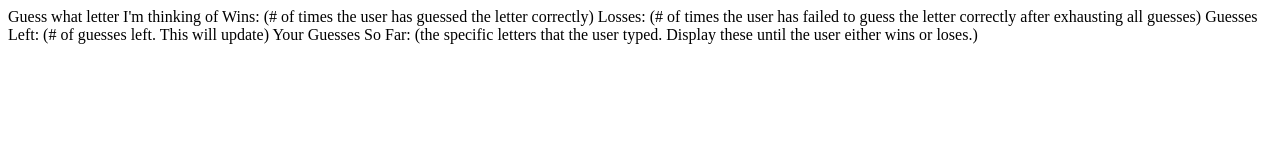
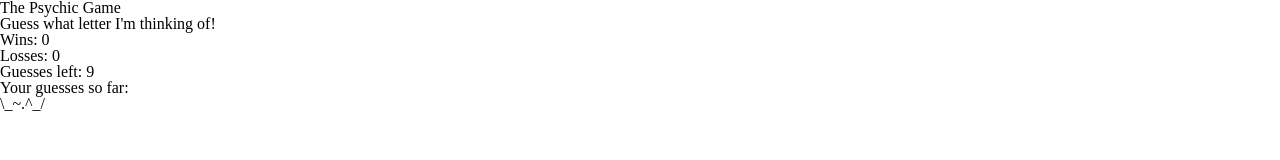
Before and after one commit to stsend90/Psychic-game, a plain HTML site: page index.html in a window 1280 px wide. Drawn offline with Linux system fonts and the light colour scheme.

Commit message:
basic html

```diff
--- a/index.html
+++ b/index.html
@@ -1,9 +1,33 @@
-Guess what letter I'm thinking of
+<!DOCTYPE html>
+<html lang="en-us">
 
-Wins: (# of times the user has guessed the letter correctly)
+<head>
+	<meta charset="UTF-8">
+	<title>Psychic Game</title>
+	<link rel="stylesheet" type="text/css" href="assets/css/reset.css">
+    <link rel="stylesheet" type="text/css" href="assets/css/style.css">
+	<script type="text/javascript" src="assets/javascript/game.js"></script>
+</head>
+<body>
+	<header id=banner>
+		<div class="container">
+			<h1>The Psychic Game</h1>
+		</div>
+	</header>
 
-Losses: (# of times the user has failed to guess the letter correctly after exhausting all guesses)
+	<div id="game" class="main-container">
+		<p>Guess what letter I'm thinking of!</p>
+		<p>Wins: 0</p>
+        <p>Losses: 0</p>
+        <p>Guesses left: 9</p>
+        <p>Your guesses so far: </p>
+	</div>
 
-Guesses Left: (# of guesses left. This will update)
+	<footer>
+        <div class="container">
+            \_~.^_/
+        </div>
+  </footer>
 
-Your Guesses So Far: (the specific letters that the user typed. Display these until the user either wins or loses.)
+</body>
+</html>
```
